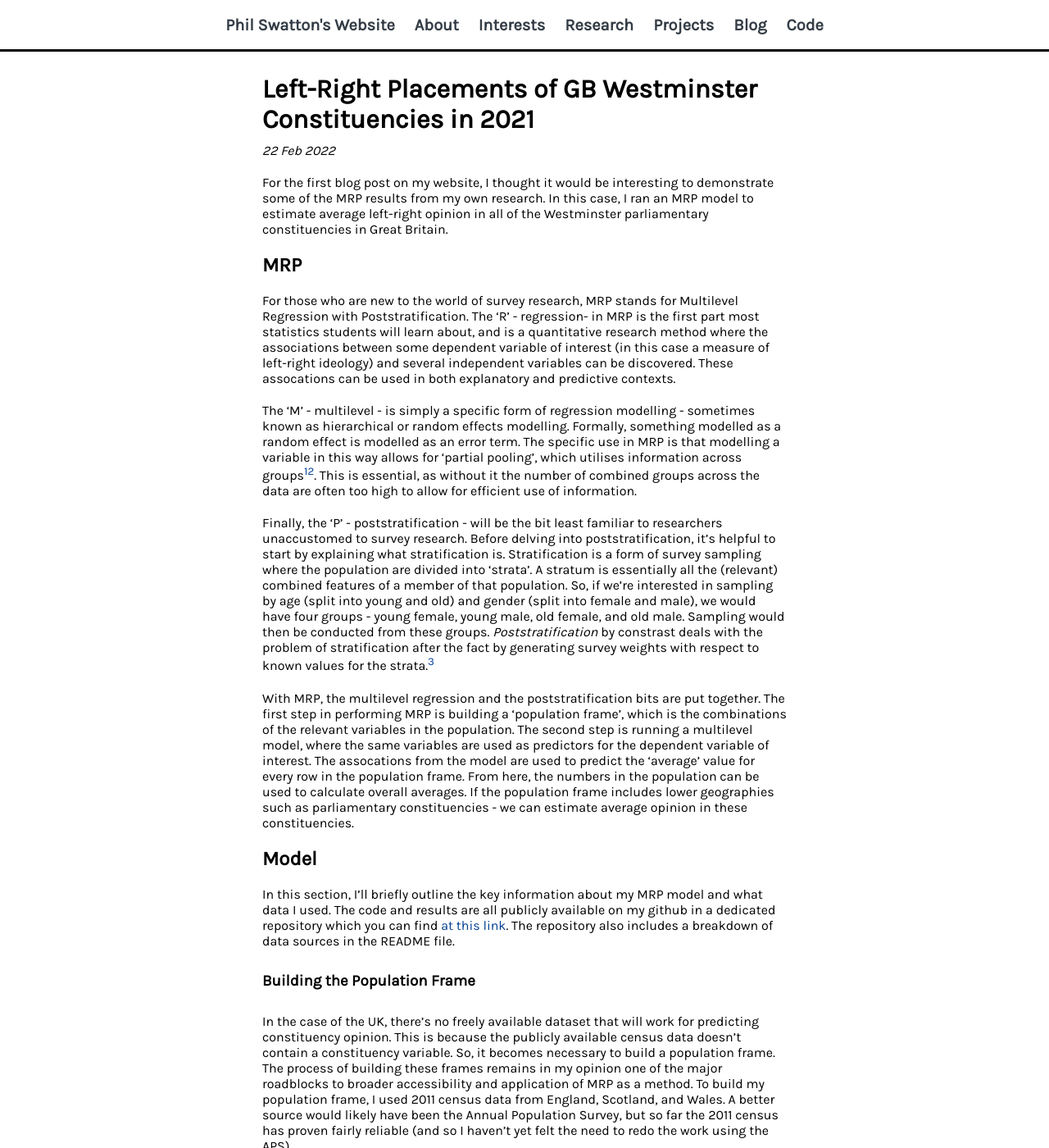
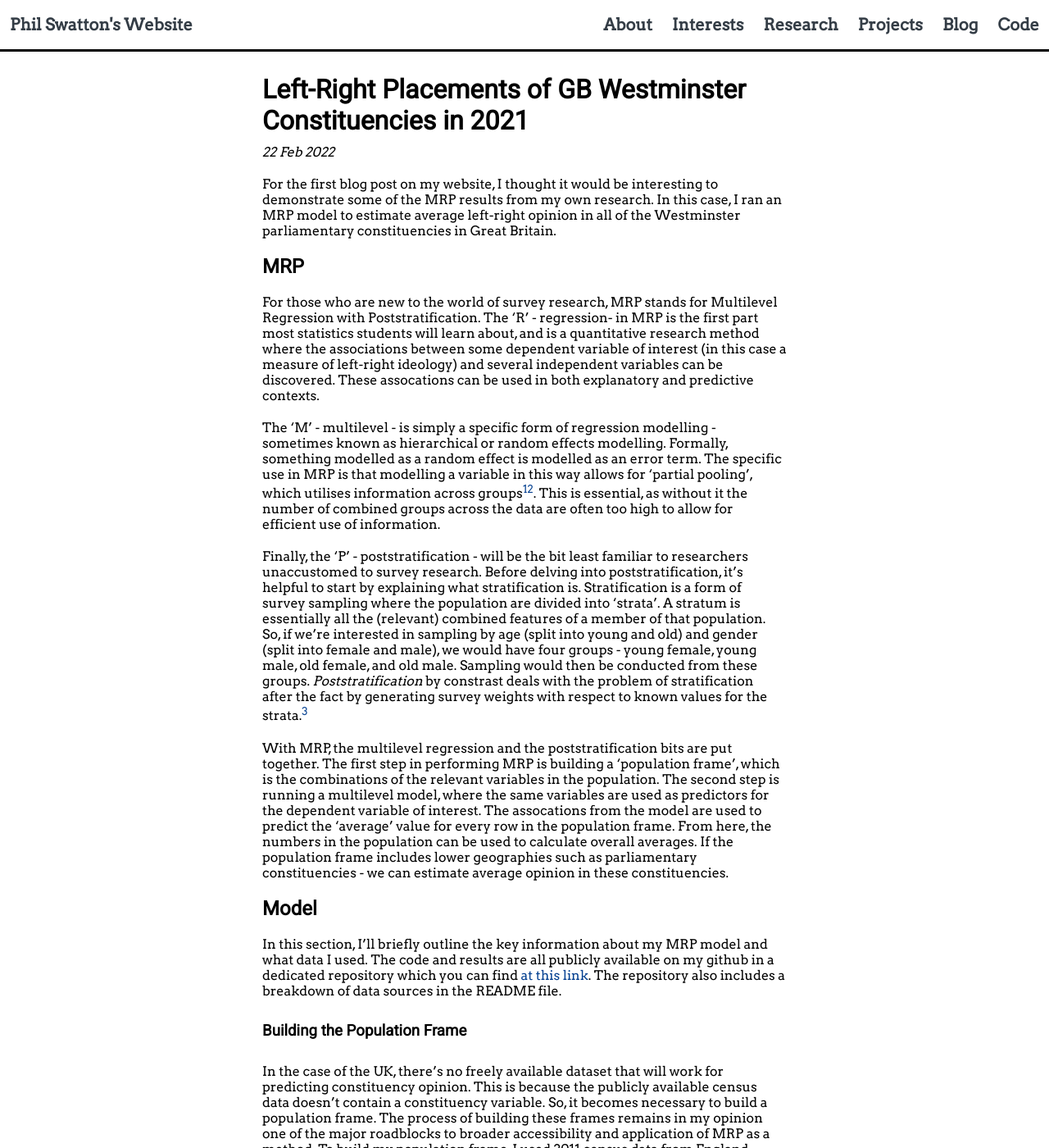
Before and after one commit to philswatton/philswatton.github.io, a Jekyll site: the page built from _posts/2022-02-22-left-right-mrp.md, in a window 1280 px wide and 1400 px high. Shown: the whole window at 82% size. Built offline with Jekyll 4.4.1, drawn with Linux system fonts in a browser that asks for light colours.

Commit message:
new fonts + colours

```diff
--- a/_layouts/default.html
+++ b/_layouts/default.html
@@ -14,10 +14,7 @@
 
     <!-- Fonts -->
     <style>
-      @import url('https://fonts.googleapis.com/css2?family=PT+Sans&family=PT+Sans+Narrow&family=PT+Serif&display=swap');
-    </style>
-    <style>
-      @import url('https://fonts.googleapis.com/css2?family=Karla&display=swap');
+      @import url('https://fonts.googleapis.com/css2?family=Arvo&family=Roboto&display=swap');
     </style>
 
     <!-- Site-wide javascript -->
--- a/_sass/content.scss
+++ b/_sass/content.scss
@@ -19,9 +19,12 @@ a {
 }
 
 a:hover {
-    // font-weight: bold;
-    // text-shadow: 0 0 .5px $blu, 0 0 .5px $blu;
+    color: $lite-blu;
     text-decoration: underline;
+}
+
+button {
+    font-family: $serif;
 }
 
 hr {
--- a/_sass/core.scss
+++ b/_sass/core.scss
@@ -1,12 +1,14 @@
 /* Colors */
 $black: rgb(0, 0, 0);
-$grey: rgba(52, 61, 70, 1);
+$grey: rgb(52, 61, 70);
+$lite-gray: rgb(139, 156, 159);
 $yt: rgb(255, 255, 255);
-$blu: rgba(2, 63, 144, 1);
+$blu: rgb(2, 63, 144);
+$lite-blu: rgb(85, 85, 238);
 
 /* Fonts */
-$sans: 'Karla', sans-serif;
-// $sans: 'PT Sans', sans-serif;
+$sans: 'Roboto', sans-serif;
+$serif: 'Arvo', serif;
 
 /* Dynamic placements and widths */
 $mob-left: 2.5%;
@@ -28,7 +30,7 @@ $cross-rotate: 45deg;
 /* Defaults */
 :root {
     // font-family: 'PT Serif', serif;
-    font-family: $sans;
+    font-family: $serif;
     font-size: 16px;
     color: black;
 }
--- a/_sass/footer.scss
+++ b/_sass/footer.scss
@@ -9,7 +9,7 @@ footer {
     left: $mob-left;
     width: $mob-width;
 
-    font-family: $sans;
+    font-family: $serif;
 }
 
 footer div {
--- a/_sass/nav.scss
+++ b/_sass/nav.scss
@@ -22,7 +22,7 @@ nav {
 
     /* Nav links */
     a {
-        font-family: $sans;
+        font-family: $serif;
         font-size: 20px;
         font-weight: bold;
         color: $grey;
@@ -125,6 +125,11 @@ span {
             padding: 0px 8px 0px 8px;
         }
 
+        /* Nav Home Link */
+        #home {
+            margin-right: auto;
+        }
+
         /* Nav border */
         border-bottom-style: solid;
     }
```
Also changed, not shown: _sass/home.scss (added).
